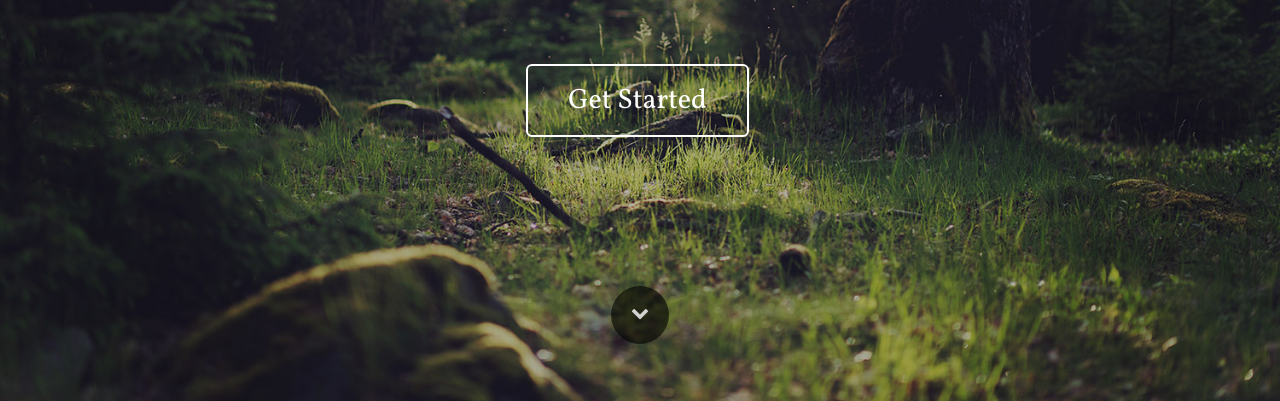
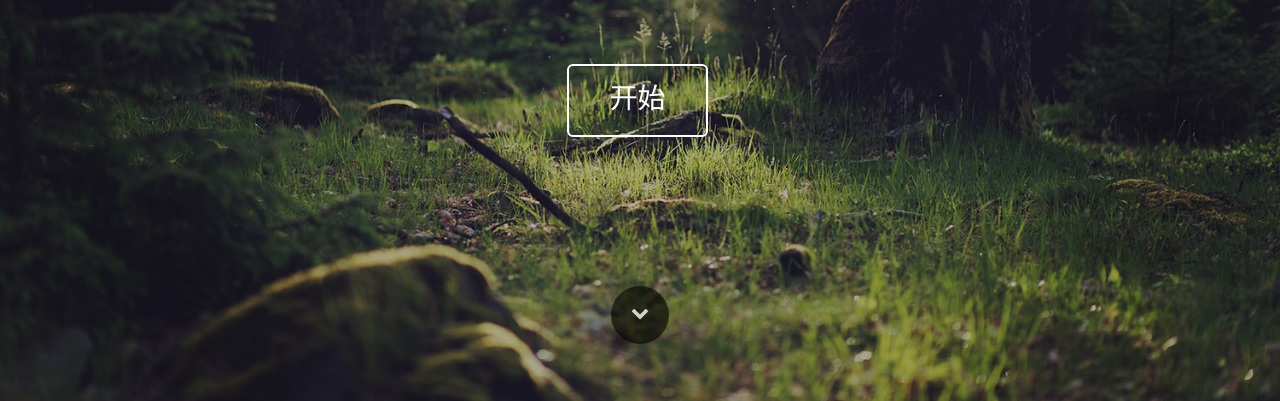
Before and after one commit to baitongda/browser-forest, a website: page index.html in a window 1280 px wide. Shown: the part 396-797 px from the top of the page. Drawn offline with Linux system fonts and the light colour scheme.

Commit message:
.gitignore

```diff
--- a/index.html
+++ b/index.html
@@ -46,7 +46,7 @@
 			</h1>
 			<h3 class="">
 				Browsersync可以同时在PC、平板、手机等设备下进项调试
-			</h3><br /><br /><br /><a class="btn btn-xl btn-lg btn-wire" href="index.html">Get Started</a><a id="scroll-hero" class="btn-dwn"><span class="fa fa-chevron-down"></span></a>
+			</h3><br /><br /><br /><a class="btn btn-xl btn-lg btn-wire" href="index.html">开始</a><a id="scroll-hero" class="btn-dwn"><span class="fa fa-chevron-down"></span></a>
 		</div>
 	</div>
 </div>
```
Also changed, not shown: package.json (added, +23 -0 lines), 1 other file.
